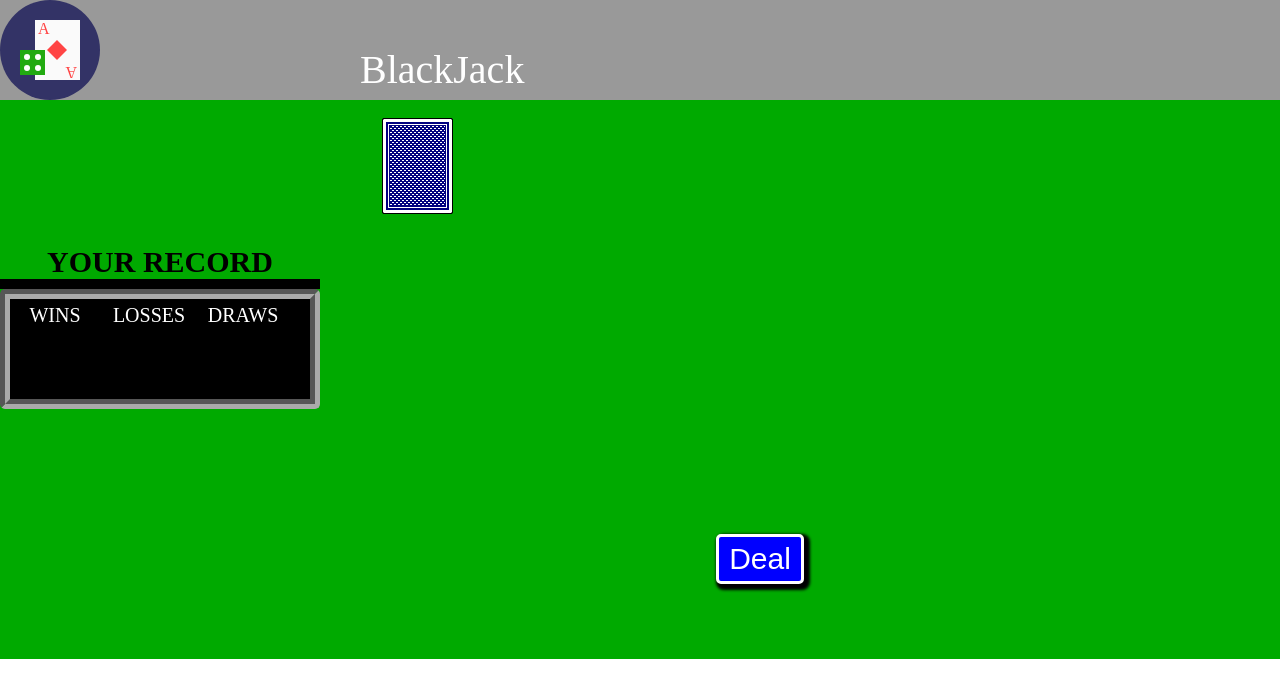
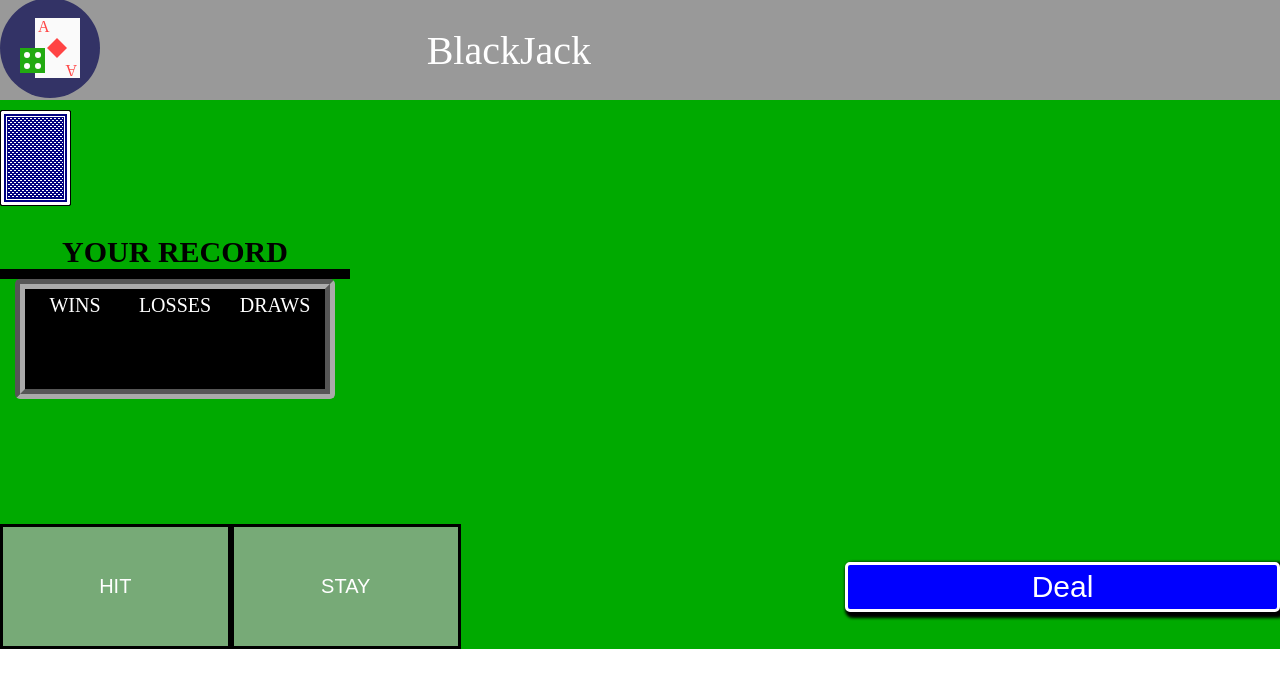
Before and after one commit to kharmon11/games, a Flask app: page /blackjack in a window 1280 px wide. Shown: the top 698 px of the page. Run offline with Flask 2, Linux system fonts and the light colour scheme.

Commit message:
v0.3.2 Major layout and responsiveness edits.

```diff
--- a/package.json
+++ b/package.json
@@ -1,6 +1,6 @@
 {
   "name": "games",
-  "version": "0.3.0",
+  "version": "0.3.2",
   "description": "Games",
   "main": "index.js",
   "scripts": {
--- a/src/blackjack/game.js
+++ b/src/blackjack/game.js
@@ -103,8 +103,8 @@ class Game {
     dealerTurn() {
         const dealerCards = document.getElementById("dealer_cards");
         const hand = this.dealerHand.cards;
-        dealerCards.innerHTML = "<div class='player-card-div card-div'>" + this.cardImageElement(hand[0]) +
-            "</div><div class='player-card-div card-div'>" + this.cardImageElement(hand[1]) + "</div>";
+        dealerCards.innerHTML = "<div class='dealer-card-div card-div'>" + this.cardImageElement(hand[0]) +
+            "</div><div class='dealer-card-div card-div'>" + this.cardImageElement(hand[1]) + "</div>";
         if (this.dealerHand.score < 17 || (this.dealerHand.score === 17 && this.aces > 0)) {
             this.dealerHit(dealerCards).then((result) => {
                 if (result === "safe") {
@@ -122,7 +122,7 @@ class Game {
         return new Promise((resolve, reject) => {
             this.addCard(this.dealerHand, this.deck.cards[this.deckSpot]).then(() => {
                 this.deckSpot++;
-                dealerCards.innerHTML += "<div class='player-card-div card-div'>" +
+                dealerCards.innerHTML += "<div class='dealer-card-div card-div'>" +
                     this.cardImageElement(this.dealerHand.cards[this.dealerHand.cards.length - 1]) + "</div>";
                 this.dealerHand.calcScore().then(() => {
                     if (this.dealerHand.score < 17) {
--- a/src/blackjack/index.js
+++ b/src/blackjack/index.js
@@ -22,8 +22,7 @@ function deal() {
         document.getElementById('dealer_cards').innerHTML =
             "<div id='dealer_card1' class='dealer-card-div card-div'></div>" +
             "<div id='dealer_card2' class='dealer-card-div card-div'></div>";
-        document.getElementById('player_cards').innerHTML = "<div id='player_running_score' class='yellow-font'></div>" +
-            "<div id='player_card1' class='player-card-div card-div'>" +
+        document.getElementById('player_cards').innerHTML = "<div id='player_card1' class='player-card-div card-div'>" +
             "</div> <div id='player_card2' class='player-card-div card-div'></div>";
     }
     let game = new Game();
--- a/static/css/base.css
+++ b/static/css/base.css
@@ -39,10 +39,13 @@ body {
     background-color: #999;
     width: 100%;
     height: 100px;
+    display: flex;
+    justify-content: flex-start;
+    align-items: center;
 }
 
 #header_logo {
-    display: inline-block;
+    flex: 1
 }
 
 #logo {
@@ -52,10 +55,12 @@ body {
 
 #header_title {
     color: #fff;
-    font-size: 40px;
-    display: inline-block;
-    height: 100%;
-    vertical-align: middle;
-    margin-left: 20%;
-    text-align: center;
+    font-size: 30px;
+    flex: 2;
 }
+
+@media screen and (min-width: 500px) {
+    #header_title {
+        font-size: 40px;
+    }
+}
--- a/static/css/blackjack.css
+++ b/static/css/blackjack.css
@@ -1,46 +1,32 @@
 .table-section {
     margin: auto;
-    min-height: 125px;
-}
-
-.dealer-side-div {
-    display: inline-block;
-    width: 40%;
-}
-
-.dealer-card-div {
-    display: inline-block;
-    margin: -2px;
+    min-height: 100px;
+    width: 100%;
 }
 
 .score-display {
-    display: inline-block;
-    width: 80px;
     margin: 5px;
     text-align: center;
+    flex: 1;
 }
 
 .scoreboard-titles {
     color: #fff;
-    font-size: 20px;
+    font-size: 15px;
 }
 
 .scores {
     color: #f44;
-    font-size: 30px;
-}
-
-.player-card-div {
-    display: inline-block;
+    font-size: 20px;
 }
 
 .player-console-btn {
     background-color: #7a7;
     color: #fff;
-    display: none;
     font-size: 20px;
     padding: 5px 10px 5px 10px;
     border: 3px solid #000;
+    flex: 1;
 
 }
 
@@ -69,29 +55,38 @@
 }
 
 #dealer_side {
-    padding-top: 20px;
+    padding-top: 10px;
 }
 
 #dealer_row {
-    width: 70%;
-    margin-left: auto;
+    display: flex;
+    flex-wrap: nowrap;
+    overflow-x: scroll;
+}
+
+#deck {
+    flex: 2;
 }
 
 #dealer_score {
     font-size: 30px;
-    display: inline-block;
-    position: relative;
-    top: -50px;
-    margin-right: 50px;
+    flex: 1;
 }
 
 #dealer_cards {
-    margin-left: 70px;
+    flex: 5;
+    display: flex;
+    justify-content: flex-start;
+}
+
+#table_center {
+    display: flex;
 }
 
 #deal_btn {
     background-color: #00f;
     color: #fff;
+    flex: 2;
 }
 
 #deal_btn:hover {
@@ -100,50 +95,47 @@
 }
 
 #score_section {
-    max-width: 40%;
-    display: inline-block;
+    flex: 2;
 }
 
 #score_title {
-    font-size: 30px;
-    font-weight: 700;
+    font-size: 20px;
+    font-weight: 600;
     text-align: center;
-    border-bottom: 10px solid #000;
+    border-bottom: 5px solid #000;
 }
 
 #scoreboard {
     background-color: #000;
-    width: 300px;
-    height: 100px;
-    border: 10px groove #aaa;
+    border: 5px groove #aaa;
     border-radius: 5px;
-    margin: auto;
+    display: flex;
 }
 
 #game_result {
-    font-size: 40px;
-    text-align: center;
-    display: inline-block;
+    font-size: 20px;
+    margin: auto;
+    flex: 1;
+}
+
+#player_side {
+    display: flex;
 }
 
 #player_cards {
-    display: block;
-    max-width: 65%;
-    margin-left: auto;
+    flex: 5;
+    display: flex;
+    justify-content: flex-start;
+    overflow-x: scroll;
 }
 
 #player_running_score {
     font-size: 30px;
-    display: inline-block;
-    position: relative;
-    top: -50px;
-    margin-right: 50px;
+    flex: 1;
 }
 
-#player_console_btn_wrapper {
-    width: 800px;
-    text-align: center;
-    margin: auto;
+#player_console {
+    display: flex;
 }
 
 #restart_btn {
@@ -152,3 +144,59 @@
     display: none;
     margin-left: 100px;
 }
+
+@media screen and (min-width: 500px) {
+    .table-section {
+        min-height: 125px;
+    }
+
+    .score-display {
+        display: inline-block;
+        width: 80px;
+        margin: 5px;
+        text-align: center;
+    }
+
+    .scoreboard-titles {
+        color: #fff;
+        font-size: 20px;
+    }
+
+    .scores {
+        color: #f44;
+        font-size: 30px;
+    }
+
+    #dealer_row {
+        overflow-x: visible;
+    }
+
+    #score_section {
+        max-width: 350px;
+        display: inline-block;
+    }
+
+    #score_title {
+        font-size: 30px;
+        font-weight: 700;
+        text-align: center;
+        border-bottom: 10px solid #000;
+    }
+
+    #scoreboard {
+        background-color: #000;
+        width: 300px;
+        height: 100px;
+        border: 10px groove #aaa;
+        border-radius: 5px;
+        margin: auto;
+    }
+
+    #player_cards {
+        overflow-x: auto;
+    }
+
+    #player_running_score {
+        text-align: center;
+    }
+}
--- a/static/js/blackjack.js
+++ b/static/js/blackjack.js
@@ -102,7 +102,7 @@ function deal() {
         document.getElementById('dealer_score').innerHTML = "";
         document.getElementById('game_result').innerHTML = "";
         document.getElementById('dealer_cards').innerHTML = "<div id='dealer_card1' class='dealer-card-div card-div'></div>" + "<div id='dealer_card2' class='dealer-card-div card-div'></div>";
-        document.getElementById('player_cards').innerHTML = "<div id='player_running_score' class='yellow-font'></div>" + "<div id='player_card1' class='player-card-div card-div'>" + "</div> <div id='player_card2' class='player-card-div card-div'></div>";
+        document.getElementById('player_cards').innerHTML = "<div id='player_card1' class='player-card-div card-div'>" + "</div> <div id='player_card2' class='player-card-div card-div'></div>";
     }
     var game = new _game2.default();
     game.start();
@@ -291,7 +291,7 @@ var Game = function () {
 
             var dealerCards = document.getElementById("dealer_cards");
             var hand = this.dealerHand.cards;
-            dealerCards.innerHTML = "<div class='player-card-div card-div'>" + this.cardImageElement(hand[0]) + "</div><div class='player-card-div card-div'>" + this.cardImageElement(hand[1]) + "</div>";
+            dealerCards.innerHTML = "<div class='dealer-card-div card-div'>" + this.cardImageElement(hand[0]) + "</div><div class='dealer-card-div card-div'>" + this.cardImageElement(hand[1]) + "</div>";
             if (this.dealerHand.score < 17 || this.dealerHand.score === 17 && this.aces > 0) {
                 this.dealerHit(dealerCards).then(function (result) {
                     if (result === "safe") {
@@ -312,7 +312,7 @@ var Game = function () {
             return new Promise(function (resolve, reject) {
                 _this5.addCard(_this5.dealerHand, _this5.deck.cards[_this5.deckSpot]).then(function () {
                     _this5.deckSpot++;
-                    dealerCards.innerHTML += "<div class='player-card-div card-div'>" + _this5.cardImageElement(_this5.dealerHand.cards[_this5.dealerHand.cards.length - 1]) + "</div>";
+                    dealerCards.innerHTML += "<div class='dealer-card-div card-div'>" + _this5.cardImageElement(_this5.dealerHand.cards[_this5.dealerHand.cards.length - 1]) + "</div>";
                     _this5.dealerHand.calcScore().then(function () {
                         if (_this5.dealerHand.score < 17) {
                             _this5.dealerHit(dealerCards).then(function (result) {
--- a/templates/blackjack.html
+++ b/templates/blackjack.html
@@ -38,19 +38,17 @@
             <div id="game_result" class="yellow-font"></div>
         </div>
         <div id="player_side" class="table-section">
+            <div id="player_running_score" class="yellow-font"></div>
             <div id="player_cards">
-                <div id="player_running_score" class="yellow-font"></div>
                 <div id="player_card1" class="player-card-div card-div"></div>
                 <div id="player_card2" class="player-card-div card-div"></div>
             </div>
         </div>
         <div id="player_console" class="table-section">
-            <div id="player_console_btn_wrapper">
-                <button id="hit_btn" class="player-console-btn">HIT</button>
-                <button id="stay_btn" class="player-console-btn">STAY</button>
-                <button id="deal_btn" class="large-btn">Deal</button>
-                <button id="restart_btn" class="large-btn">Restart</button>
-            </div>
+            <button id="hit_btn" class="player-console-btn">HIT</button>
+            <button id="stay_btn" class="player-console-btn">STAY</button>
+            <button id="deal_btn" class="large-btn">Deal</button>
+            <button id="restart_btn" class="large-btn">Restart</button>
         </div>
     </div>
 {% endblock %}
```
Also changed, not shown: static/css/tictactoe.css (+48 -13 lines), static/js/mastermind.js (+9 -8 lines), 3 other files.
